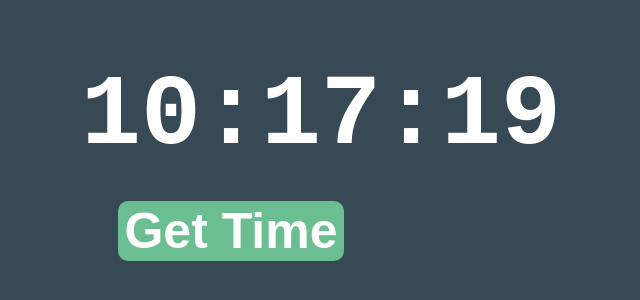
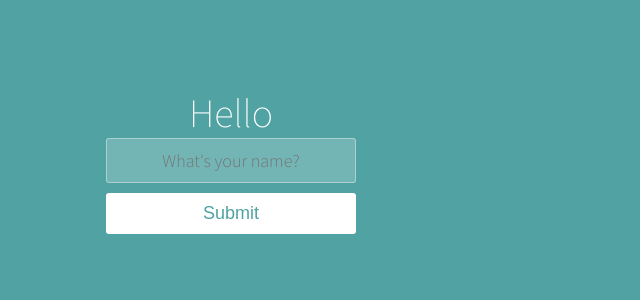
Before and after one commit to saenglan/react-notes, a React (Create React App) app: page / in a window 1280 px wide. Shown: the part 120-420 px from the top of the page, without its empty margins (409-1049 px from the left). Built offline with nearby package versions, Linux system fonts and the light colour scheme.

Commit message:
Create form

```diff
--- a/package.json
+++ b/package.json
@@ -1,5 +1,5 @@
 {
-  "name": "usestate-hook-practice",
+  "name": "react-forms",
   "version": "1.0.0",
   "description": "",
   "keywords": [],
--- a/public/index.html
+++ b/public/index.html
@@ -2,6 +2,10 @@
 <html lang="en">
   <head>
     <title>React App</title>
+    <link
+      rel="stylesheet"
+      href="https://fonts.googleapis.com/css?family=Source+Sans+Pro:200,300"
+    />
     <link rel="stylesheet" href="styles.css" />
   </head>
 
--- a/public/styles.css
+++ b/public/styles.css
@@ -1,30 +1,53 @@
+* {
+  box-sizing: border-box;
+  margin: 0;
+  padding: 0;
+  font-weight: 300;
+}
+
 body {
-  font: normal 14px/100% "Andale Mono", AndaleMono, monospace;
-  color: #fff;
-  padding: 50px;
-  width: 300px;
-  margin: 0 auto;
-  background-color: #374954;
+  font-family: "Source Sans Pro", sans-serif;
+  color: white;
+  font-weight: 300;
+  background: #50a3a2;
+  width: 100%;
+  height: 100%;
+}
+
+.container {
+  margin: 10% auto;
+  padding: 80px 0;
   text-align: center;
 }
 
-h1 {
-  font-size: 100px;
+.container h1 {
+  font-size: 40px;
+  font-weight: 200;
 }
 
-.container {
-  margin: 60% auto;
+input {
+  border: 1px solid rgba(252, 252, 252, 0.4);
+  background-color: rgba(252, 252, 252, 0.2);
+  width: 250px;
+  border-radius: 3px;
+  font-family: "Source Sans Pro", sans-serif;
+  padding: 10px 15px;
+  margin: 0 auto 10px auto;
+  display: block;
+  text-align: center;
+  font-size: 18px;
+  color: white;
+  font-weight: 300;
 }
 
 button {
-  display: inline;
-  background-color: #6bbe92;
+  appearance: none;
+  outline: 0;
+  background-color: white;
   border: 0;
-  border-radius: 10px;
-  box-shadow: 5px;
-  margin: 10px;
-  text-align: center;
-  color: #fff;
-  font-weight: bold;
-  font-size: 50px;
+  padding: 10px 15px;
+  color: #50a3a2;
+  border-radius: 3px;
+  width: 250px;
+  font-size: 18px;
 }
--- a/src/components/App.jsx
+++ b/src/components/App.jsx
@@ -1,22 +1,33 @@
 import React, { useState } from "react";
 
 function App() {
-  setInterval(updateTime, 1000);
+  const [name, setName] = useState("");
 
-  const now = new Date().toLocaleTimeString("it-IT");
+  const [headingText, setHeading] = useState("");
 
-  const [time, setTime] = useState(now);
+  function handleChange(event) {
+    // console.log(event.target.value);
+    setName(event.target.value);
+  }
 
-  function updateTime() {
-    const newTime = new Date().toLocaleTimeString("it-IT");
+  function handleSubmitted(event) {
+    setHeading(name);
 
-    setTime(newTime);
+    event.preventDefault();
   }
 
   return (
     <div className="container">
-      <h1>{time}</h1>
-      <button onClick={updateTime}>Get Time</button>
+      <h1>Hello {headingText}</h1>
+      <form onSubmit={handleSubmitted}>
+        <input
+          onChange={handleChange}
+          type="text"
+          placeholder="What's your name?"
+          value={name}
+        />
+        <button onClick={handleSubmitted}>Submit</button>
+      </form>
     </div>
   );
 }
```
